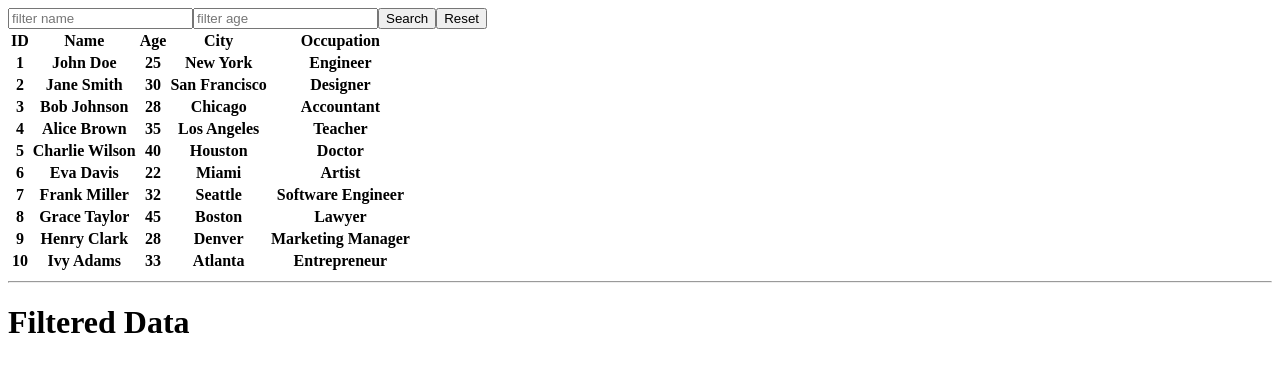
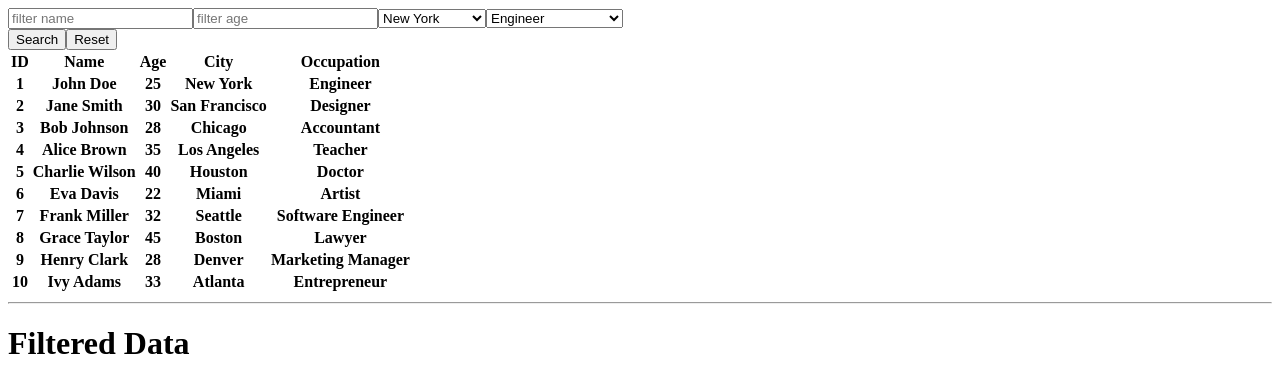
Before and after one commit to yawarnoor/mid-exam-yawar, a React (Vite) app: page / in a window 1280 px wide. Shown: the top 392 px of the page. Built offline with nearby package versions, Linux system fonts and the light colour scheme.

Commit message:
integrate dropdown filters for city and occupation

```diff
--- a/src/App.jsx
+++ b/src/App.jsx
@@ -9,6 +9,8 @@ export default class App extends Component {
     this.state = {
        nameFilter: "",
        ageFilter: "",
+       cityFilter:"",
+       occupationFilter:"",
        filteredUsers: []
     }
     this.foundName = []
@@ -39,7 +41,12 @@ CommonItemsArray(array_1, array_2) {
 handleFilter = () => {
   const filtered = sampleData.filter(user => user.name.includes(this.state.nameFilter));
   const filtered2 = sampleData.filter(user => user.age.includes(this.state.ageFilter));
-  var commonItem= this.CommonItemsArray(filtered, filtered2);
+  const filtered3 = sampleData.filter(user => user.city.includes(this.state.cityFilter));
+  const filtered4 = sampleData.filter(user => user.occupation.includes(this.state.occupationFilter));
+
+  var commonItem0 = this.CommonItemsArray(filtered, filtered2);
+  var commonItem1 = this.CommonItemsArray(commonItem0, filtered3);
+  var commonItem = this.CommonItemsArray(commonItem1, filtered4);
 
   this.setState({filteredUsers: commonItem})
   console.log(commonItem)
@@ -62,10 +69,24 @@ handleReset() {
       return (<Row key={row.id} rowData={row}/>)
     })
 
+    const optionsCity = sampleData.map((row) => {
+      return (<option value={row.city}>{row.city}</option>)
+    })
+    const optionsOccupation = sampleData.map((row) => {
+      return (<option value={row.occupation}>{row.occupation}</option>)
+    })
+
     return (
       <div>
         <input type="text" placeholder='filter name' name="nameFilter" value={this.state.nameFilter} onChange={this.handleChange} />
         <input type="text" placeholder='filter age' name="ageFilter" value={this.state.ageFilter} onChange={this.handleChange}/>
+        <select name="cityFilter" onChange={this.handleChange}>
+          {optionsCity}
+        </select>
+        <select name="occupationFilter" onChange={this.handleChange}>
+          {optionsOccupation}
+        </select>
+        <br/>
         <button onClick={this.handleFilter}>Search</button>
         <button onClick={this.handleReset}>Reset</button>
         <table>
```
